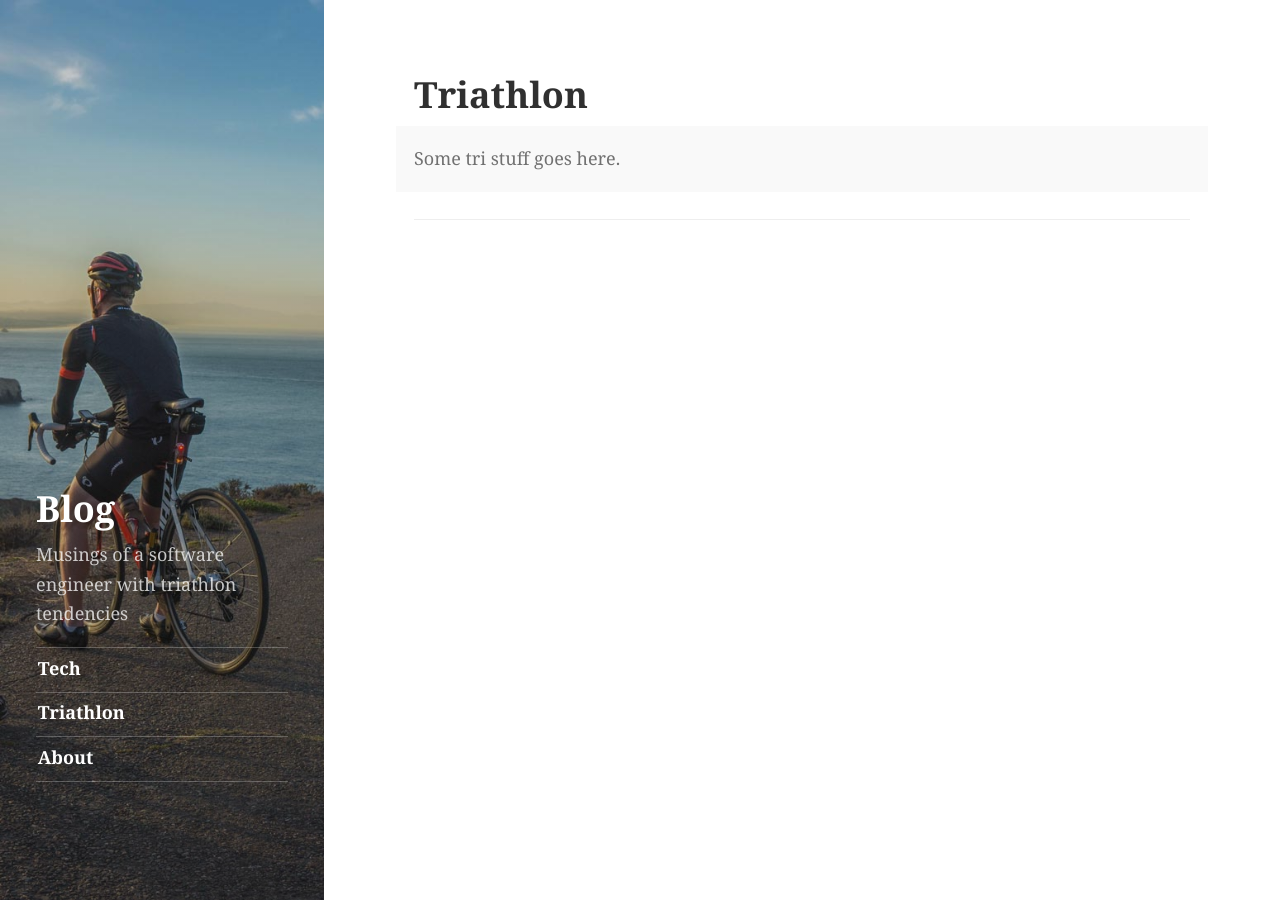
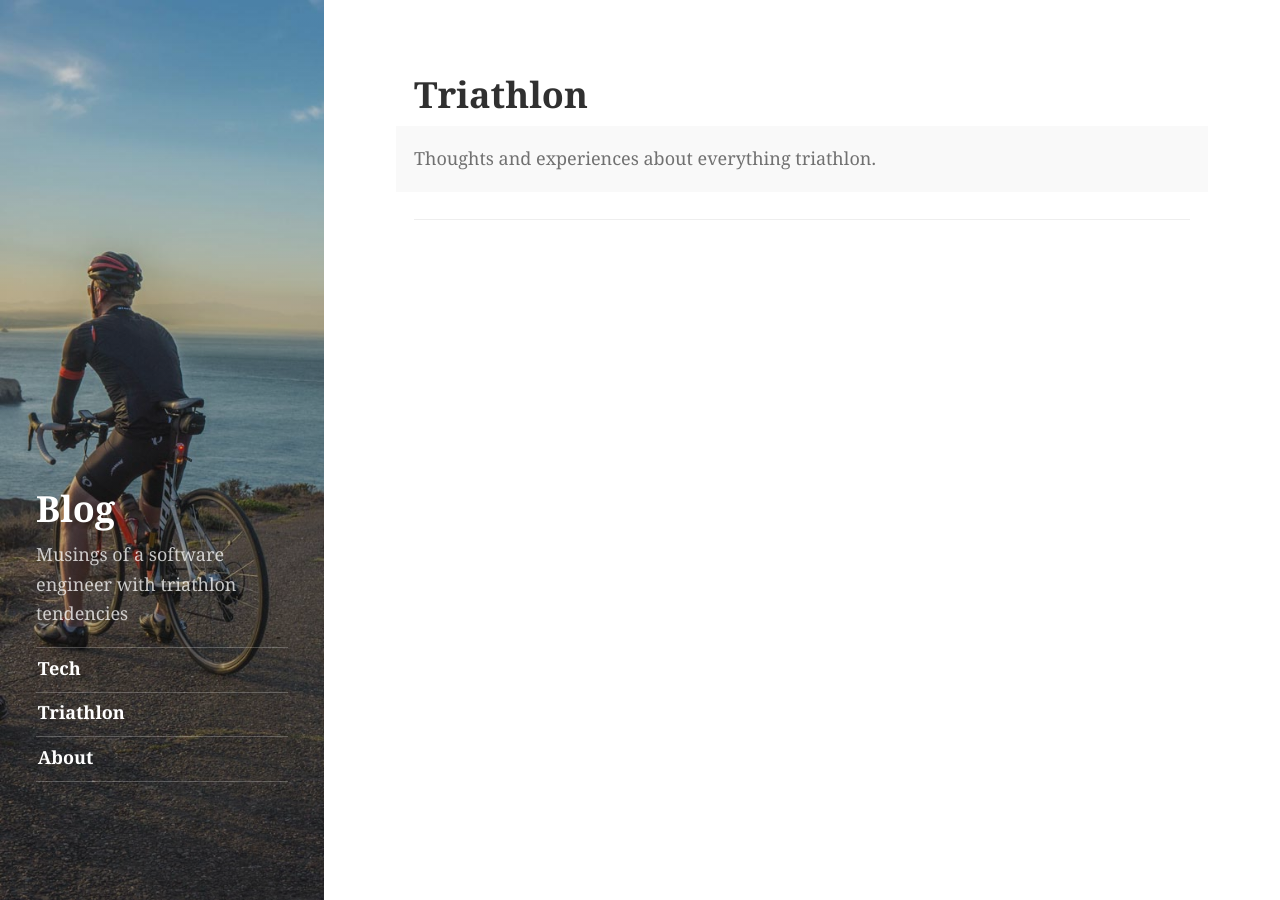
Before and after one commit to kiambogo/chrispoenaru.com, a Jekyll site: the page built from blog/tag/triathlon.md, in a window 1280 px wide. Built offline with Jekyll 4.4.1, drawn with Linux system fonts in a browser that asks for light colours.

Commit message:
Rewording blog tags

```diff
--- a/blog/_data/tags.yml
+++ b/blog/_data/tags.yml
@@ -16,11 +16,11 @@
   image: /blog/public/img/city.jpg
   color: '#949667'
   description: >
-    Things that I've learned when using Scala, Haskell, and Elm.
+    Things that I've learned while using Scala, Haskell, and Elm.
 
 triathlon:
   name: Triathlon
   image: /blog/public/img/tri.jpg
   color: '#949667'
   description: >
-    Some tri stuff goes here.
+    Thoughts and experiences about everything triathlon.
```
